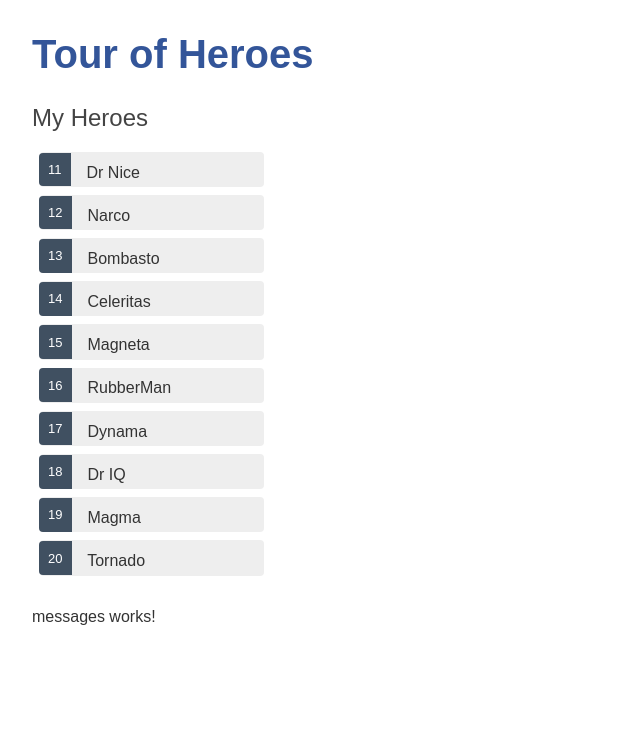
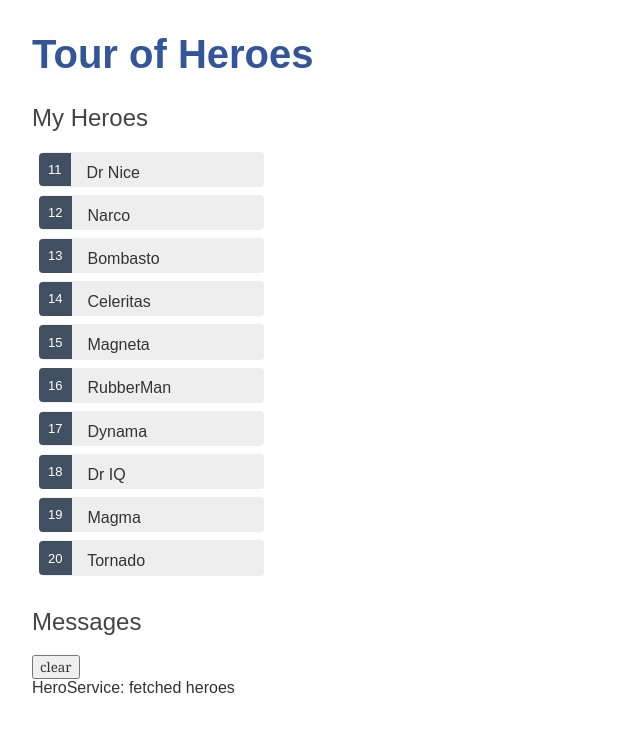
Before and after one commit to shinemon/angular-samples, an Angular app in the folder angular-tour-of-heroes/: page / in a window 1280 px wide. Shown: the top 732 px of the page, without its empty margins (0-640 px from the left). Built offline with nearby package versions, Linux system fonts and the light colour scheme.

Commit message:
message service inject into hero service

```diff
--- a/angular-tour-of-heroes/src/app/messages/messages.component.html
+++ b/angular-tour-of-heroes/src/app/messages/messages.component.html
@@ -1 +1,8 @@
-<p>messages works!</p>
+<div *ngIf="messageService.messages.length">
+
+  <h2>Messages</h2>
+  <button class="clear"
+          (click)="messageService.clear()">clear</button>
+  <div *ngFor='let message of messageService.messages'> {{message}} </div>
+
+</div>
--- a/angular-tour-of-heroes/src/app/messages/messages.component.ts
+++ b/angular-tour-of-heroes/src/app/messages/messages.component.ts
@@ -1,4 +1,5 @@
 import { Component, OnInit } from '@angular/core';
+import { MessageService } from '../message.service';
 
 @Component({
   selector: 'app-messages',
@@ -7,7 +8,7 @@ import { Component, OnInit } from '@angular/core';
 })
 export class MessagesComponent implements OnInit {
 
-  constructor() { }
+constructor(public messageService: MessageService) {}
 
   ngOnInit(): void {
   }
```
